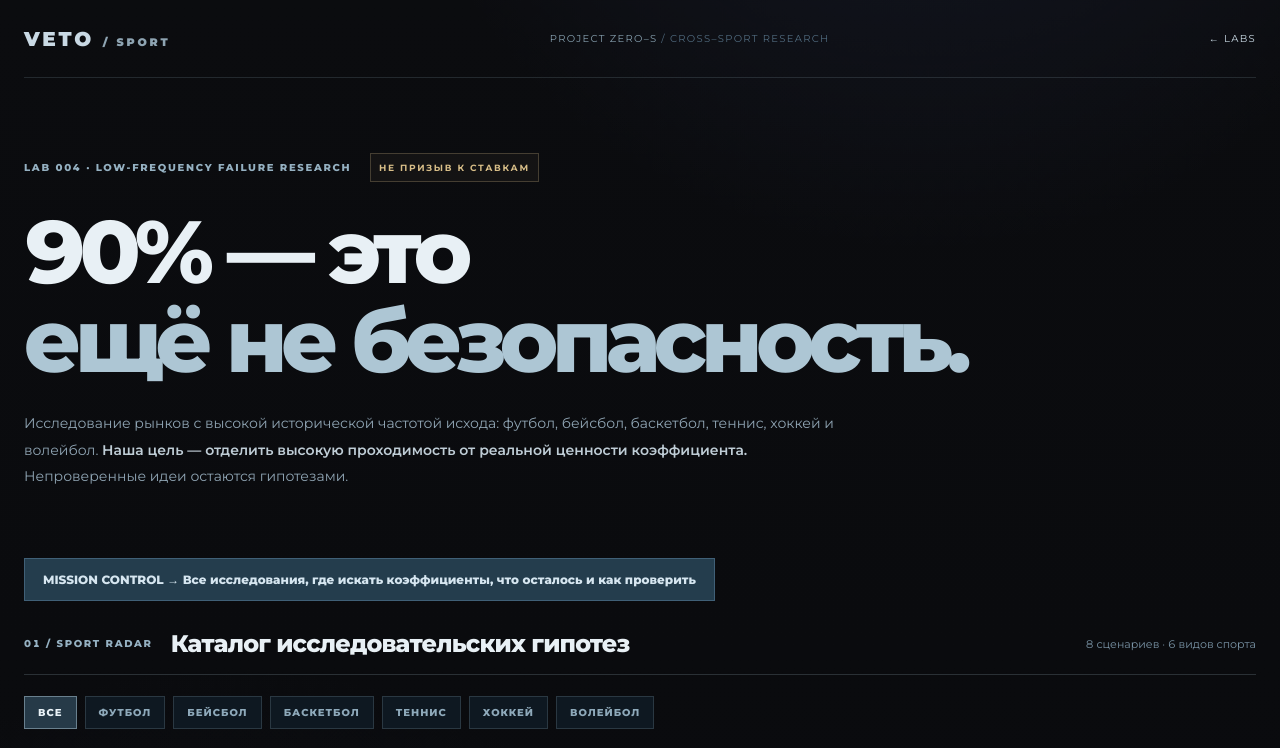
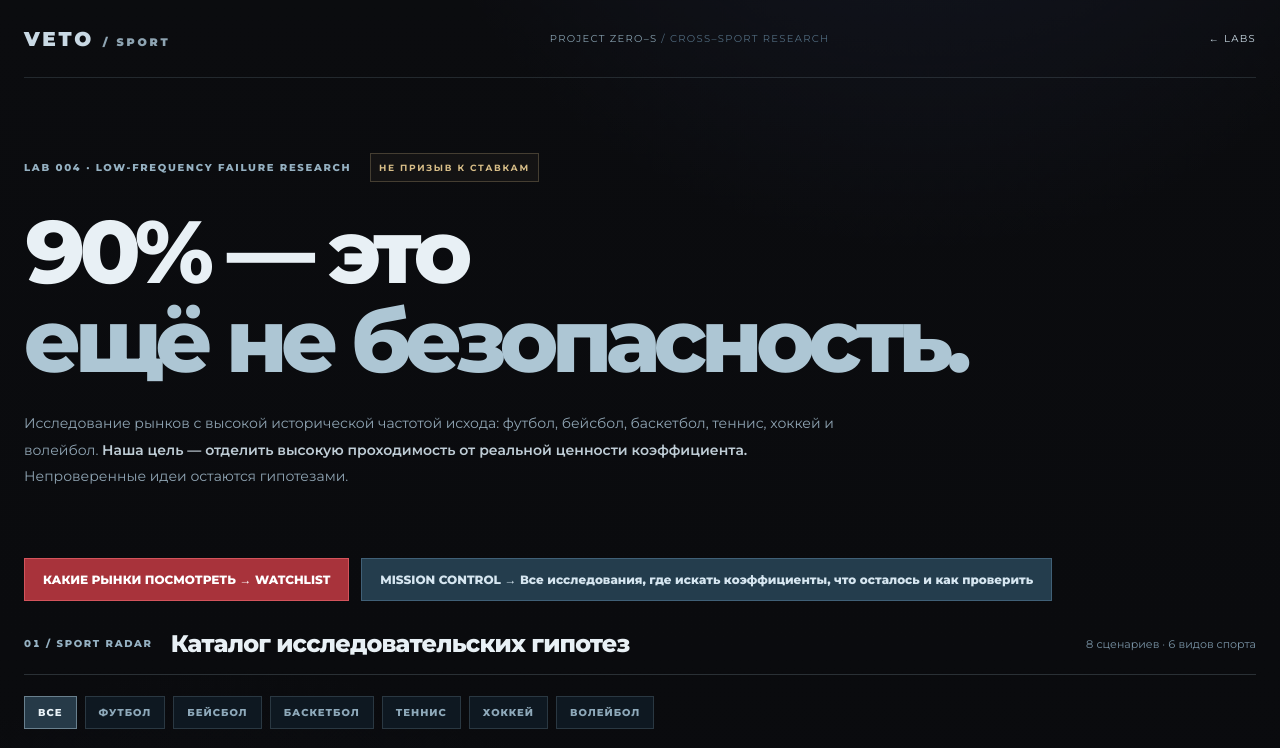
Before and after one commit to margaryanlabs/Vetosport, a Next.js app: page /research/high-hit in a window 1280 px wide. Shown: the top 748 px of the page. Built offline with nearby package versions, Linux system fonts and the light colour scheme.

Commit message:
feat(ZERO-S): expose research watchlist from existing VETO screens

```diff
--- a/src/app/research/high-hit/page.tsx
+++ b/src/app/research/high-hit/page.tsx
@@ -66,6 +66,7 @@ export default function HighHitScout(){
    <h1>90% — это<br/><em>ещё не безопасность.</em></h1>
    <p>Исследование рынков с высокой исторической частотой исхода: футбол, бейсбол, баскетбол, теннис, хоккей и волейбол. <strong>Наша цель — отделить высокую проходимость от реальной ценности коэффициента.</strong> Непроверенные идеи остаются гипотезами.</p>
   </section>
+  <a href="/research/watchlist" style={{display:"inline-block",margin:"0 12px 28px 0",color:"#fff",background:"#a8333b",border:"1px solid #d4545c",padding:"13px 18px",textDecoration:"none",fontSize:12,fontWeight:750}}>КАКИЕ РЫНКИ ПОСМОТРЕТЬ → WATCHLIST</a>
   <a href="/research/mission-control" style={{display:"inline-block",margin:"0 0 28px",color:"#d6e6f0",background:"#243d4d",border:"1px solid #406077",padding:"13px 18px",textDecoration:"none",fontSize:12,fontWeight:750}}>MISSION CONTROL → Все исследования, где искать коэффициенты, что осталось и как проверить</a>
   <div className="hitSectionTitle"><small>01 / SPORT RADAR</small><h2>Каталог исследовательских гипотез</h2><span>{HIGH_HIT_CATALOG.length} сценариев · 6 видов спорта</span></div>
   <div className="hitFilters">{sports.map(s=><button type="button" aria-pressed={filter===s.id} className={filter===s.id?"active":""} key={s.id} onClick={()=>setFilter(s.id)}>{s.label}</button>)}</div>
```
